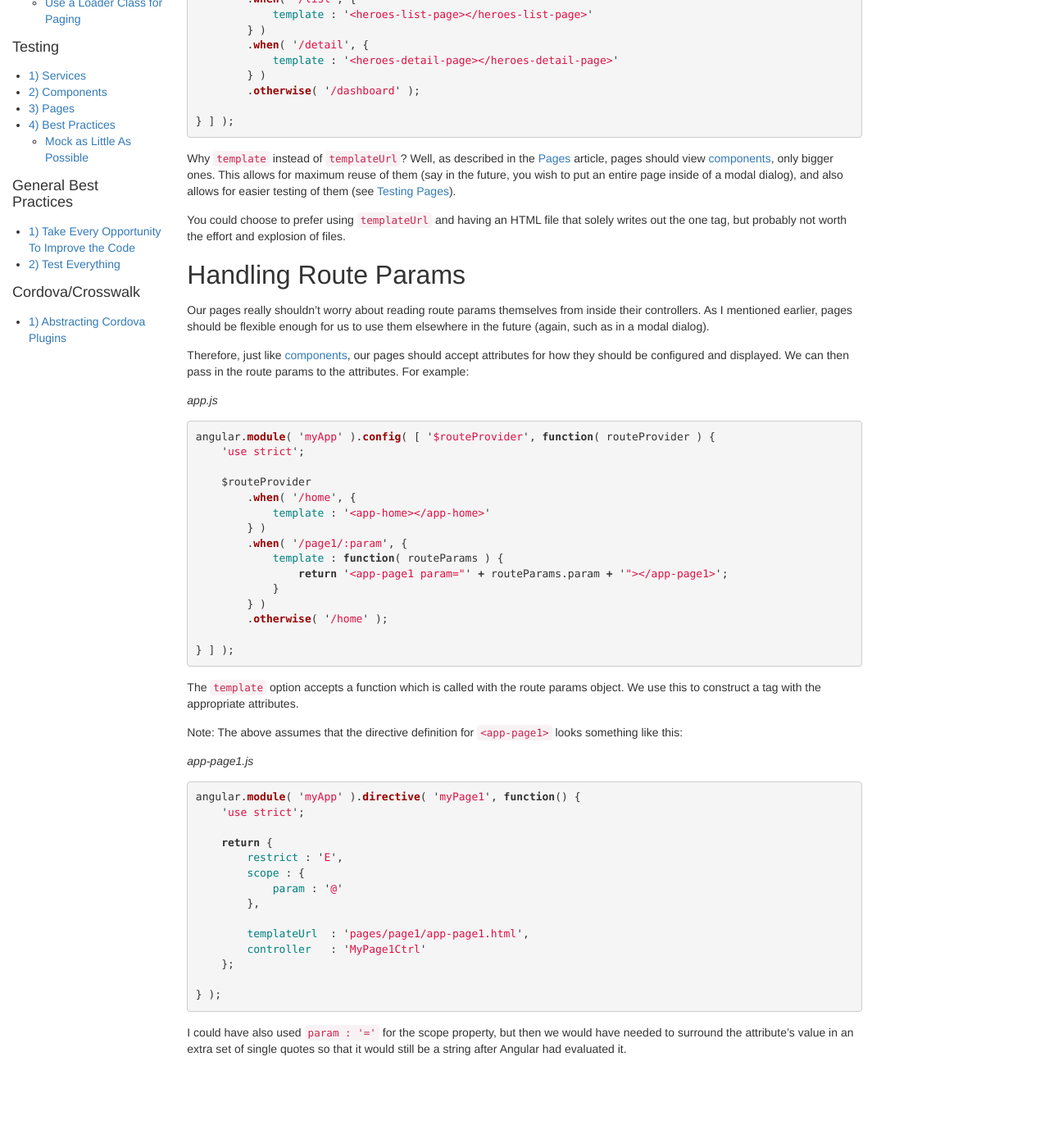
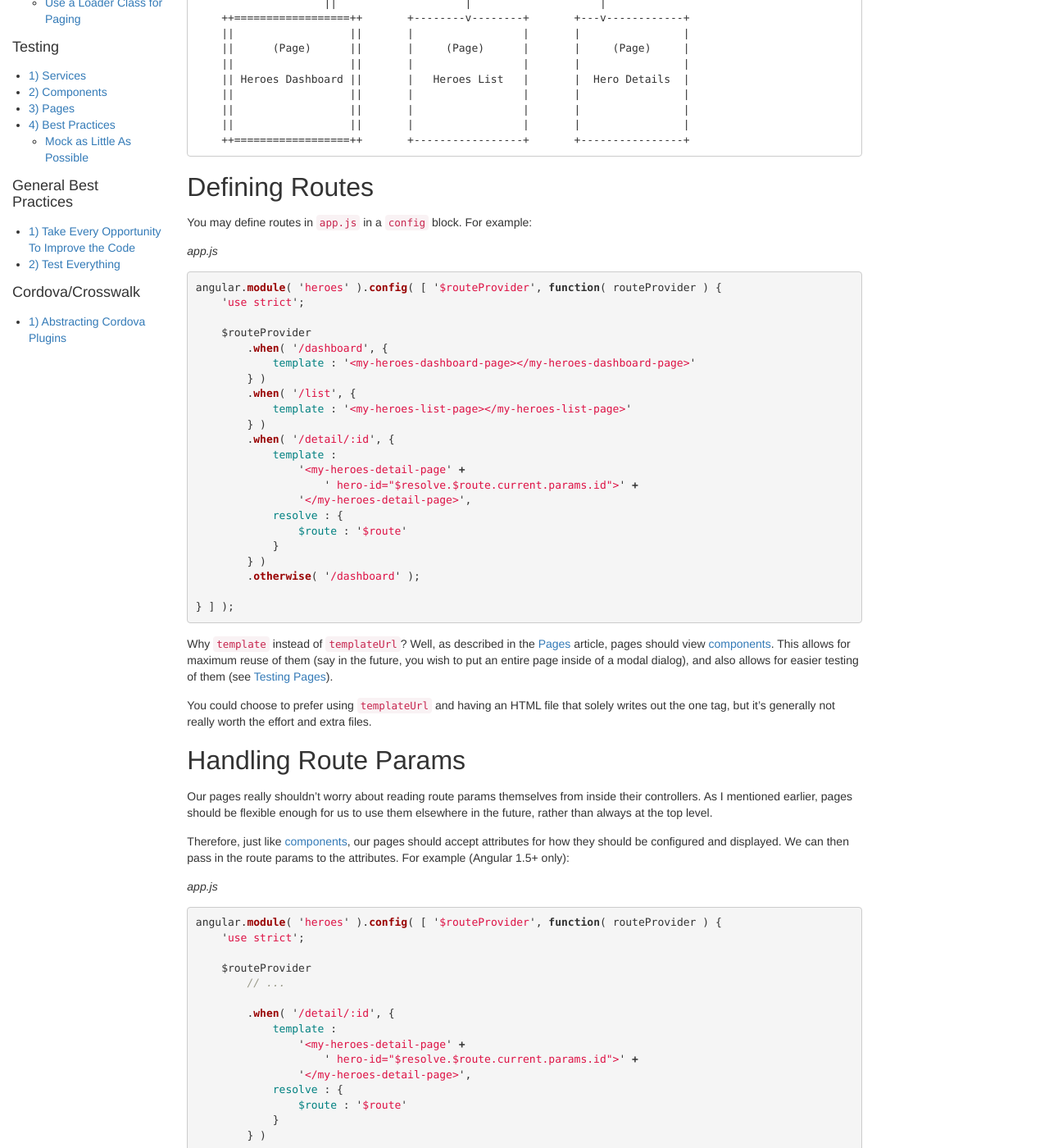
Before and after one commit to gregjacobs/Angular-Architecture, a Jekyll site: the page built from architecture/router.md, in a window 1280 px wide and 1400 px high, scrolled down 429 px. Shown: the whole window at 82% size. Built offline with Jekyll 4.4.1, drawn with Linux system fonts in a browser that asks for light colours; Markdown is read by kramdown in place of the engine named in the settings; comment, search, counter and statistics services are not loaded; before the commit the page ends 1783 px from its top, so only the background shows below that; some of the changed text lies outside the part shown.

Commit message:
Update Router article with new examples

````diff
--- /dev/null
+++ b/_includes/heroes-detail-page/my-heroes-detail-page.js
@@ -0,0 +1,16 @@
+angular.module( 'heroes' ).component( 'myHeroesDetailPage', {
+	bindings : {
+		heroId : '<'
+	},
+
+	templateUrl  : 'heroes-detail-page/my-heroes-detail-page.html',
+	controller   : MyHeroesDetailPageController
+} );
+
+function MyHeroesDetailPageController( $scope ) {
+	$scope.$watch( '$ctrl.heroId', loadHeroById );
+
+	function loadHeroById( heroId ) {
+		// ...
+	}
+}
--- a/_includes/heroes-list-page/my-heroes-list-page.js
+++ b/_includes/heroes-list-page/my-heroes-list-page.js
@@ -1,4 +1,4 @@
-angular.module( 'myApp' ).component( 'myHeroesList', {
+angular.module( 'heroes' ).component( 'myHeroesList', {
 	templateUrl : 'heroes-list-page/my-heroes-list-page.html',
 	controller  : MyHeroesListPageController
 } );
--- a/_includes/heroes-list/my-heroes-list-Angular1.4-and-below.js
+++ b/_includes/heroes-list/my-heroes-list-Angular1.4-and-below.js
@@ -1,4 +1,4 @@
-angular.module( 'myApp' ).component( 'myHeroesList', function() {
+angular.module( 'heroes' ).component( 'myHeroesList', function() {
 	'use strict';
 
 	return {
@@ -19,7 +19,7 @@ angular.module( 'myApp' ).component( 'myHeroesList', function() {
 } );
 
 
-angular.module( 'myApp' ).controller( 'AppErrorBoxCtrl', [ function() {
+angular.module( 'heroes' ).controller( 'AppErrorBoxCtrl', [ function() {
 	'use strict';
 
 	var ctrl = this;
--- a/_includes/heroes-list/my-heroes-list.js
+++ b/_includes/heroes-list/my-heroes-list.js
@@ -1,4 +1,4 @@
-angular.module( 'myApp' ).component( 'myHeroesList', {
+angular.module( 'heroes' ).component( 'myHeroesList', {
 	bindings : {
 		heroes       : '<',
 		onHeroSelect : '&'
--- a/architecture/router.md
+++ b/architecture/router.md
@@ -5,10 +5,15 @@ permalink: /architecture/router/
 comments: true
 ---
 
-Your app's router is what will direct the user to the first [page]({{ site.baseurl }}/architecture/pages)
-they see, and will provide the ability to navigate to other pages of the app.
+Your app's router is what will direct the user to the first
+[page]({{ site.baseurl }}/architecture/pages) they see, and will provide
+the ability to navigate to other pages of the app.
 
-You may define my routes in `app.js` in a `config` block. For example:
+{% include diagrams/router.md %}
+
+## Defining Routes
+
+You may define routes in `app.js` in a `config` block. For example:
 
 *app.js*
 
@@ -18,86 +23,83 @@ angular.module( 'heroes' ).config( [ '$routeProvider', function( routeProvider )
 
     $routeProvider
         .when( '/dashboard', {
-            template : '<heroes-dashboard-page></heroes-dashboard-page>'
+            template : '<my-heroes-dashboard-page></my-heroes-dashboard-page>'
         } )
         .when( '/list', {
-            template : '<heroes-list-page></heroes-list-page>'
+            template : '<my-heroes-list-page></my-heroes-list-page>'
         } )
-        .when( '/detail', {
-            template : '<heroes-detail-page></heroes-detail-page>'
+        .when( '/detail/:id', {
+            template :
+                '<my-heroes-detail-page' +
+                    ' hero-id="$resolve.$route.current.params.id">' +
+                '</my-heroes-detail-page>',
+            resolve : {
+                $route : '$route'
+            }
         } )
         .otherwise( '/dashboard' );
 
 } ] );
 {% endhighlight %}
 
-Why `template` instead of `templateUrl`? Well, as described in the [Pages]({{ site.baseurl }}/architecture/pages)
-article, pages should view [components]({{ site.baseurl }}/architecture/components),
-only bigger ones. This allows for maximum reuse of them (say in the future, you
-wish to put an entire page inside of a modal dialog), and also allows for easier
+Why `template` instead of `templateUrl`? Well, as described in the
+[Pages]({{ site.baseurl }}/architecture/pages) article, pages should
+view [components]({{ site.baseurl }}/architecture/components). This
+allows for maximum reuse of them (say in the future, you wish to put an
+entire page inside of a modal dialog), and also allows for easier
 testing of them (see [Testing Pages]({{ site.baseurl }}/testing/pages)).
 
-You could choose to prefer using `templateUrl` and having an HTML file that
-solely writes out the one tag, but probably not worth the effort and explosion
-of files.
+You could choose to prefer using `templateUrl` and having an HTML file
+that solely writes out the one tag, but it's generally not really worth
+the effort and extra files.
 
 
 ## Handling Route Params
 
-Our pages really shouldn't worry about reading route params themselves from
-inside their controllers. As I mentioned earlier, pages should be flexible
-enough for us to use them elsewhere in the future (again, such as in a modal
-dialog).
+Our pages really shouldn't worry about reading route params themselves
+from inside their controllers. As I mentioned earlier, pages should be
+flexible enough for us to use them elsewhere in the future, rather than
+always at the top level.
 
-Therefore, just like [components]({{ site.baseurl }}/architecture/components), our pages should
-accept attributes for how they should be configured and displayed. We can then
-pass in the route params to the attributes. For example:
+Therefore, just like [components]({{ site.baseurl }}/architecture/components),
+our pages should accept attributes for how they should be configured and
+displayed. We can then pass in the route params to the attributes. For
+example (Angular 1.5+ only):
 
 *app.js*
 
 {% highlight javascript %}
-angular.module( 'myApp' ).config( [ '$routeProvider', function( routeProvider ) {
+angular.module( 'heroes' ).config( [ '$routeProvider', function( routeProvider ) {
     'use strict';
 
     $routeProvider
-        .when( '/home', {
-            template : '<app-home></app-home>'
-        } )
-        .when( '/page1/:param', {
-            template : function( routeParams ) {
-                return '<app-page1 param="' + routeParams.param + '"></app-page1>';
+        // ...
+
+        .when( '/detail/:id', {
+            template :
+                '<my-heroes-detail-page' +
+                    ' hero-id="$resolve.$route.current.params.id">' +
+                '</my-heroes-detail-page>',
+            resolve : {
+                $route : '$route'
             }
         } )
-        .otherwise( '/home' );
 
 } ] );
 {% endhighlight %}
 
-The `template` option accepts a function which is called with the route params
-object. We use this to construct a tag with the appropriate attributes.
+Here, we expose `$route` to the template using the `resolve` map. Then,
+we can access its `id` param from the URL. This property is also updated
+when the URL parameter is changed in the browser's address bar.
 
-Note: The above assumes that the directive definition for `<app-page1>` looks
-something like this:
+Note: The above assumes that the component definition for
+`<my-heroes-detail-page>` looks something like this:
 
-*app-page1.js*
+*my-heroes-detail-page.js*
 
-{% highlight javascript %}
-angular.module( 'myApp' ).directive( 'myPage1', function() {
-    'use strict';
+```javascript
+{% include heroes-detail-page/my-heroes-detail-page.js %}
+```
 
-    return {
-        restrict : 'E',
-        scope : {
-            param : '@'
-        },
 
-        templateUrl  : 'pages/page1/app-page1.html',
-        controller   : 'MyPage1Ctrl'
-    };
-
-} );
-{% endhighlight %}
-
-I could have also used `param : '='` for the scope property, but then we would
-have needed to surround the attribute's value in an extra set of single quotes
-so that it would still be a string after Angular had evaluated it.
+Next Article: [File Organization]({{ site.baseurl }}/architecture/file-organization/)
````
Also changed, not shown: architecture/pages.md (+1 -1 lines).
